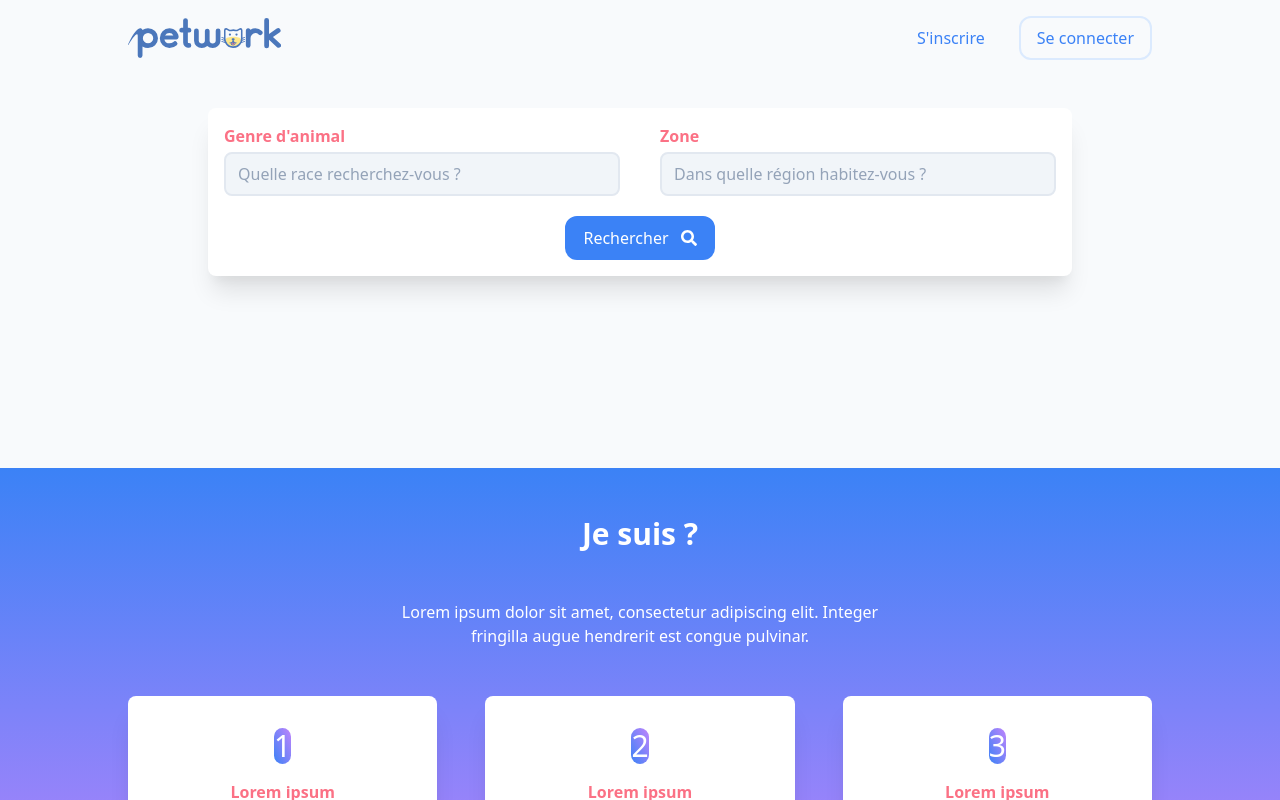
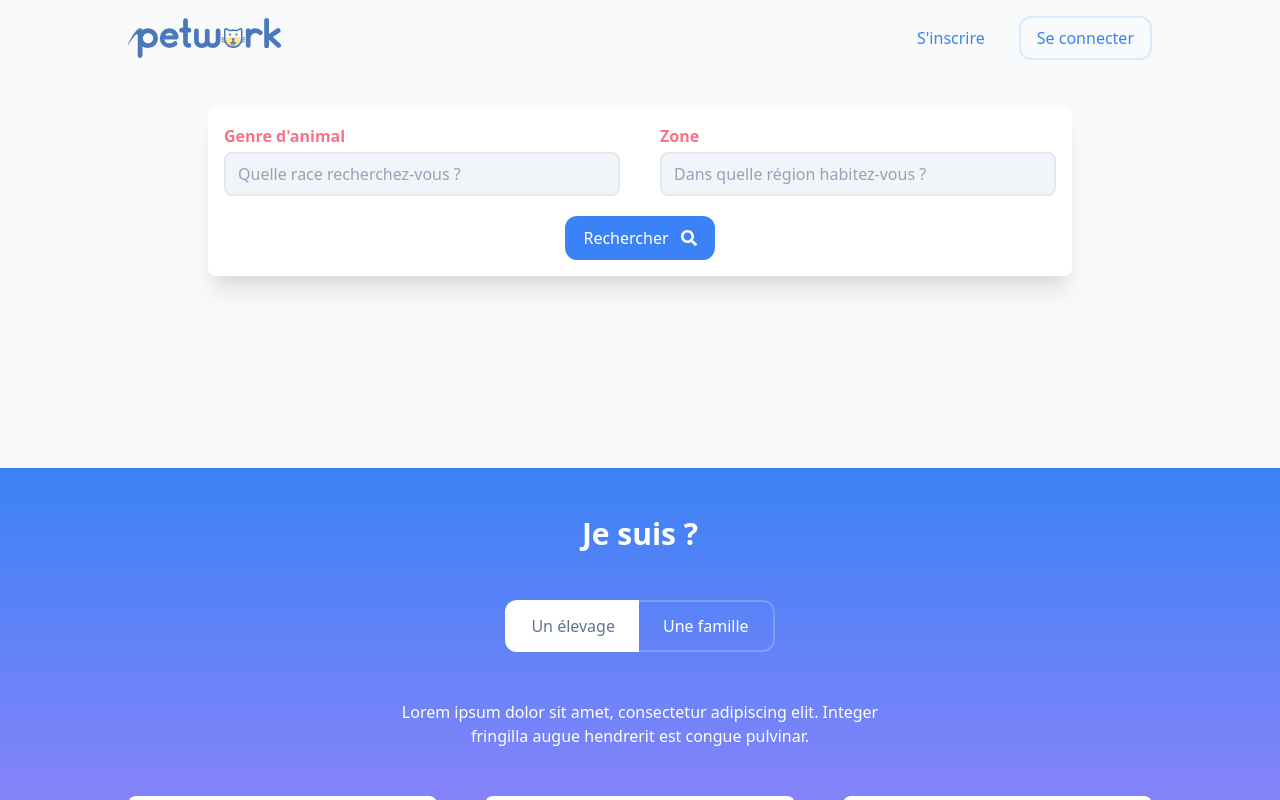
Before and after one commit to petwork-organization/petwork-home, a Vue app: page /#/ in a window 1280 px wide. Shown: the top 800 px of the page. Built offline with nearby package versions, Linux system fonts and the light colour scheme; what tailwindcss-pixel-dimensions would draw is missing.

Commit message:
Integrate toggle button

```diff
--- a/src/components/organisms/roles-overview/RolesOverview.vue
+++ b/src/components/organisms/roles-overview/RolesOverview.vue
@@ -1,9 +1,15 @@
 <template>
   <div class="flex flex-col items-center bg-gradient-to-t from-secondary-400 to-primary-500 px-4 sm:px-32 py-12 my-48 space-y-12">
     <div class="text-white text-3xl font-semibold">Je suis ?</div>
+
+    <div>
+      <button-toggle :color="Colors.LIGHT" :items="buttonToggleItems"></button-toggle>
+    </div>
+
     <div class="text-white max-w-lg text-center font-light">
       Lorem ipsum dolor sit amet, consectetur adipiscing elit. Integer fringilla augue hendrerit est congue pulvinar.
     </div>
+
     <div class="flex flex-col sm:flex-row space-y-12 sm:space-y-0 sm:space-x-12">
       <roles-overview-card class="flex-1" v-for="(item, index) in breedingOverviewItems">
         <template v-slot:badge>{{ index + 1 }}</template>
@@ -18,14 +24,17 @@
 
 <script lang="ts">
 import { defineComponent } from 'vue';
+import ButtonToggle from '../../molecules/button-toggle/ButtonToggle.vue';
+import { Colors } from '../../utils';
 import RolesOverviewCard from './RolesOverviewCard.vue';
 
 export default defineComponent({
   name: 'roles-overview',
-  components: { RolesOverviewCard },
+  components: { RolesOverviewCard, ButtonToggle },
 
   data() {
     return {
+      Colors: Colors,
       breedingOverviewItems: [
         {
           title: 'Lorem ipsum',
@@ -40,6 +49,18 @@ export default defineComponent({
           content: 'Lorem ipsum i dolor sin amet. Lorem ipsum i dolor sin amet. Lorem ipsum i dolor sin amet.',
         },
       ],
+      buttonToggleItems: [
+        {
+          value: 'breeding',
+          label: "Un élevage",
+          onSelect: () => null,
+        },
+        {
+          value: 'family',
+          label: "Une famille",
+          onSelect: () => null,
+        },
+      ]
     };
   },
 });
```
